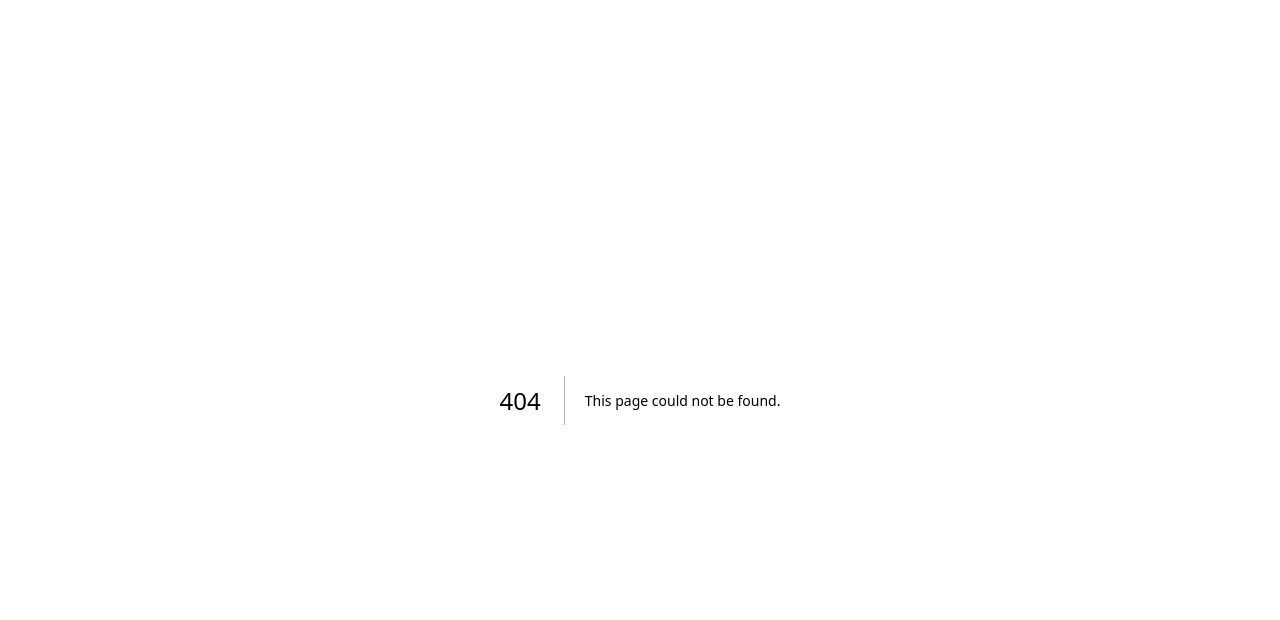
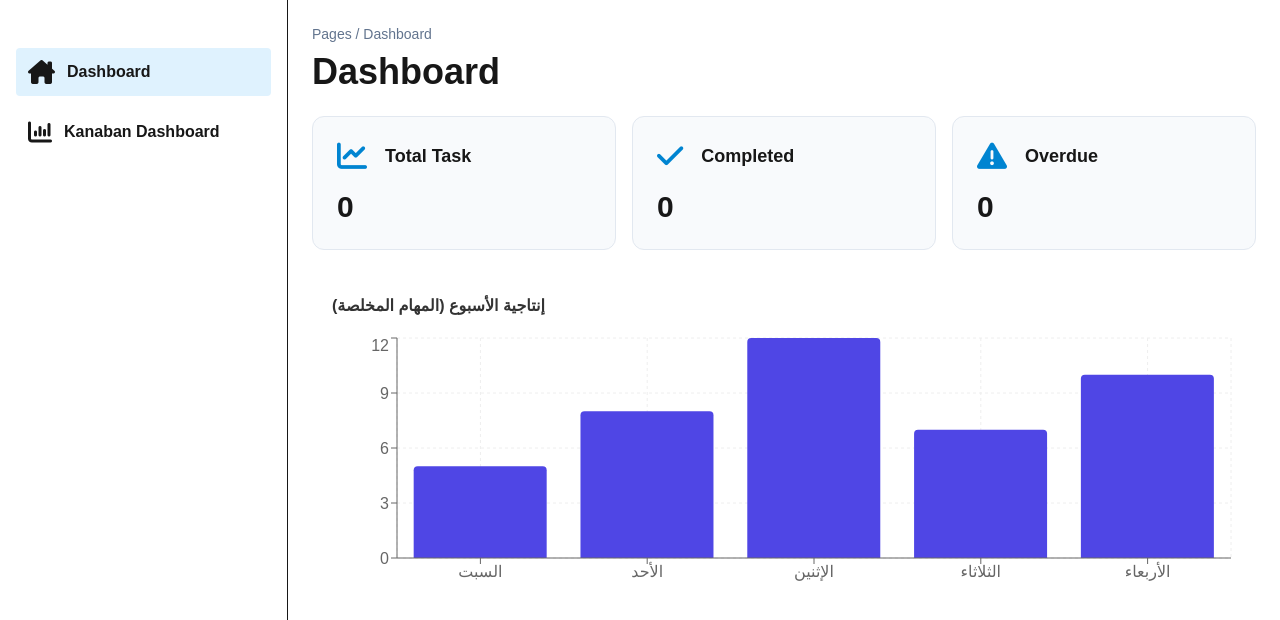
Before and after one commit to FatmaAhmedMoawd/Task-Meta, a Next.js app: page /dashboard in a window 1280 px wide. Before the commit this address had no page. Shown: the top 620 px of the page. Built offline with nearby package versions, Linux system fonts and the light colour scheme.

Commit message:
first commit

```diff
--- a/package.json
+++ b/package.json
@@ -11,7 +11,8 @@
   "dependencies": {
     "next": "16.2.7",
     "react": "19.2.4",
-    "react-dom": "19.2.4"
+    "react-dom": "19.2.4",
+    "recharts": "^3.8.1"
   },
   "devDependencies": {
     "@tailwindcss/postcss": "^4",
--- /dev/null
+++ b/src/app/dashboard/page.tsx
@@ -0,0 +1,40 @@
+import Sidebar from "@/components/Sidebar";
+import MyChart from "@/components/Mycharts/MyChart";
+
+export default function DashboardPage() {
+  return (
+    <main style={{ display: "flex", minHeight: "100vh" }}>
+      <Sidebar />
+      <section style={{ flex: 1, padding: 24 }}>
+        <p className="text-sm text-slate-500 mb-2">Pages / Dashboard</p>
+        <h1 className="text-4xl font-bold mb-6">Dashboard</h1>
+        <div style={{ display: "flex", gap: 16, flexWrap: "wrap" }}>
+          <div style={{ flex: "1 1 240px", background: "#f8fafc", border: "1px solid #e2e8f0", borderRadius: 12, padding: 24 }}>
+            <div style={{ display: "flex", alignItems: "center", gap: 18, marginBottom: 18 }}>
+              <i className="fa-solid fa-chart-line text-3xl text-sky-600"></i>
+              <p className="text-lg font-semibold">Total Task</p>
+            </div>
+            <p className="text-3xl font-semibold">0</p>
+          </div>
+          <div style={{ flex: "1 1 240px", background: "#f8fafc", border: "1px solid #e2e8f0", borderRadius: 12, padding: 24 }}>
+            <div style={{ display: "flex", alignItems: "center", gap: 18, marginBottom: 18 }}>
+              <i className="fa-solid fa-check text-3xl text-sky-600"></i>
+              <p className="text-lg font-semibold">Completed</p>
+            </div>
+            <p className="text-3xl font-semibold">0</p>
+          </div>
+          <div style={{ flex: "1 1 240px", background: "#f8fafc", border: "1px solid #e2e8f0", borderRadius: 12, padding: 24 }}>
+            <div style={{ display: "flex", alignItems: "center", gap: 18, marginBottom: 18 }}>
+              <i className="fa-solid fa-triangle-exclamation text-3xl text-sky-600"></i>
+              <p className="text-lg font-semibold">Overdue</p>
+            </div>
+            <p className="text-3xl font-semibold">0</p>
+          </div>
+        </div>
+        <div style={{ marginTop: 24 }}>
+          <MyChart />
+        </div>
+      </section>
+    </main>
+  );
+}
--- /dev/null
+++ b/src/app/kanban/page.tsx
@@ -0,0 +1,46 @@
+import Sidebar from "@/components/Sidebar";
+
+export default function KanbanPage() {
+  return (
+    <main style={{ display: "flex", minHeight: "100vh" }}>
+      <Sidebar />
+      <section style={{ flex: 1, padding: 24 }}>
+        <h1 className="text-5xl font-bold " style={{ marginBottom: 24 }}>
+         Kanban
+        </h1>
+        <div
+          style={{
+            display: "flex",
+            gap: 16,
+            // alignItems: "flex-start",
+            // justifyContent: "space-between",
+          }}
+        >
+          {[
+            { title: "To Do", description: "Tasks to start." },
+            { title: "In Progress", description: "To In Progress" },
+            { title: "Done", description: "Completed tasks Done." },
+          ].map((column) => (
+            <div
+              key={column.title}
+              style={{
+                flex: 1,
+                minWidth: 0,
+                padding: 20,
+                borderRadius: 12,
+                border: "1px solid #e2e8f0",
+                background: "#ffffff",
+                boxShadow: "0 2px 10px rgba(0,0,0,0.05)",
+              }}
+            >
+              <h2 style={{ margin: 0, marginBottom: 12, fontSize: 18, fontWeight: 700 }}>
+                {column.title}
+              </h2>
+              <p style={{ margin: 0, color: "#4b5563" }}>{column.description}</p>
+            </div>
+          ))}
+        </div>
+      </section>
+    </main>
+  );
+}
--- a/src/app/layout.tsx
+++ b/src/app/layout.tsx
@@ -27,6 +27,15 @@ export default function RootLayout({
       lang="en"
       className={`${geistSans.variable} ${geistMono.variable} h-full antialiased`}
     >
+      <head>
+        <link
+          rel="stylesheet"
+          href="https://cdnjs.cloudflare.com/ajax/libs/font-awesome/6.7.2/css/all.min.css"
+          integrity="sha512-Evv84Mr4kqVGRNSgIGL/F/aIDqQb7xQ2vcrdIwxfjThSH8CSR7PBEakCr51Ck+w+/U6swU2Im1vVX0SVk9ABhg=="
+          crossOrigin="anonymous"
+          referrerPolicy="no-referrer"
+        />
+      </head>
       <body className="min-h-full flex flex-col">{children}</body>
     </html>
   );
--- a/src/app/page.tsx
+++ b/src/app/page.tsx
@@ -1,65 +1,13 @@
-import Image from "next/image";
+import Sidebar from "../components/Sidebar";
+import MyChart from "@/components/MyChart";
 
-export default function Home() {
+export default function Page() {
   return (
-    <div className="flex flex-col flex-1 items-center justify-center bg-zinc-50 font-sans dark:bg-black">
-      <main className="flex flex-1 w-full max-w-3xl flex-col items-center justify-between py-32 px-16 bg-white dark:bg-black sm:items-start">
-        <Image
-          className="dark:invert"
-          src="/next.svg"
-          alt="Next.js logo"
-          width={100}
-          height={20}
-          priority
-        />
-        <div className="flex flex-col items-center gap-6 text-center sm:items-start sm:text-left">
-          <h1 className="max-w-xs text-3xl font-semibold leading-10 tracking-tight text-black dark:text-zinc-50">
-            To get started, edit the page.tsx file.
-          </h1>
-          <p className="max-w-md text-lg leading-8 text-zinc-600 dark:text-zinc-400">
-            Looking for a starting point or more instructions? Head over to{" "}
-            <a
-              href="https://vercel.com/templates?framework=next.js&utm_source=create-next-app&utm_medium=appdir-template-tw&utm_campaign=create-next-app"
-              className="font-medium text-zinc-950 dark:text-zinc-50"
-            >
-              Templates
-            </a>{" "}
-            or the{" "}
-            <a
-              href="https://nextjs.org/learn?utm_source=create-next-app&utm_medium=appdir-template-tw&utm_campaign=create-next-app"
-              className="font-medium text-zinc-950 dark:text-zinc-50"
-            >
-              Learning
-            </a>{" "}
-            center.
-          </p>
-        </div>
-        <div className="flex flex-col gap-4 text-base font-medium sm:flex-row">
-          <a
-            className="flex h-12 w-full items-center justify-center gap-2 rounded-full bg-foreground px-5 text-background transition-colors hover:bg-[#383838] dark:hover:bg-[#ccc] md:w-[158px]"
-            href="https://vercel.com/new?utm_source=create-next-app&utm_medium=appdir-template-tw&utm_campaign=create-next-app"
-            target="_blank"
-            rel="noopener noreferrer"
-          >
-            <Image
-              className="dark:invert"
-              src="/vercel.svg"
-              alt="Vercel logomark"
-              width={16}
-              height={16}
-            />
-            Deploy Now
-          </a>
-          <a
-            className="flex h-12 w-full items-center justify-center rounded-full border border-solid border-black/[.08] px-5 transition-colors hover:border-transparent hover:bg-black/[.04] dark:border-white/[.145] dark:hover:bg-[#1a1a1a] md:w-[158px]"
-            href="https://nextjs.org/docs?utm_source=create-next-app&utm_medium=appdir-template-tw&utm_campaign=create-next-app"
-            target="_blank"
-            rel="noopener noreferrer"
-          >
-            Documentation
-          </a>
-        </div>
-      </main>
-    </div>
+    <main style={{ display: "flex", minHeight: "100vh" }}>
+      <Sidebar />
+      <section style={{ flex: 1, padding: 24 }}>
+        <h1 className="font-size:">Welcome Dashboard</h1>
+      </section>
+    </main>
   );
 }
--- /dev/null
+++ b/src/components/Mycharts/MyChart.tsx
@@ -0,0 +1,31 @@
+"use client";
+
+import React from "react";
+import { BarChart, Bar, XAxis, YAxis, CartesianGrid, Tooltip, ResponsiveContainer } from "recharts";
+
+const data = [
+  { name: "السبت", tasks: 5 },
+  { name: "الأحد", tasks: 8 },
+  { name: "الإثنين", tasks: 12 },
+  { name: "الثلاثاء", tasks: 7 },
+  { name: "الأربعاء", tasks: 10 },
+];
+
+export default function MyChart() {
+  return (
+    <div style={{ width: "100%", height: 300, background: "#fff", padding: "20px", borderRadius: "12px" }}>
+      <h3 style={{ marginBottom: "15px", fontWeight: 600, color: "#333" }}>إنتاجية الأسبوع (المهام المخلصة)</h3>
+
+      <ResponsiveContainer width="100%" height="100%">
+        <BarChart data={data}>
+          <CartesianGrid strokeDasharray="3 3" stroke="#eee" />
+          <XAxis dataKey="name" />
+          <YAxis />
+          <Tooltip />
+
+          <Bar dataKey="tasks" fill="#4f46e5" radius={[4, 4, 0, 0]} />
+        </BarChart>
+      </ResponsiveContainer>
+    </div>
+  );
+}
--- /dev/null
+++ b/src/components/Sidebar.tsx
@@ -0,0 +1,32 @@
+"use client";
+
+import React from "react";
+import Link from "next/link";
+import { usePathname } from "next/navigation";
+
+export default function Sidebar() {
+  const pathname = usePathname();
+
+  return (
+    <aside className="w-72 bg-white border-r h-screen p-4 pt-12">
+      <nav>
+        <ul className="space-y-3">
+          <li>
+            <Link href="/dashboard" className={`flex items-center gap-3 rounded px-3 py-3 whitespace-nowrap
+               ${pathname === "/dashboard" ? "bg-sky-100" : "hover:bg-gray-100"}`}>
+              <i className="fa-solid fa-house-chimney text-2xl"></i>
+              <span className="font-bold">Dashboard</span>
+            </Link>
+          </li>
+          <li>
+            <Link href="/kanban" className={`flex items-center gap-3 rounded px-3 py-3 whitespace-nowrap
+              ${pathname === "/kanban" ? "bg-sky-100" : "hover:bg-gray-100"}`}>
+              <i className="fa-solid fa-chart-column text-2xl"></i>
+              <span className="font-bold">Kanaban Dashboard</span>
+            </Link>
+          </li>
+        </ul>
+      </nav>
+    </aside>
+  );
+}
```
Also changed, not shown: 1 other file (tests, documents, lock files or other folders).
